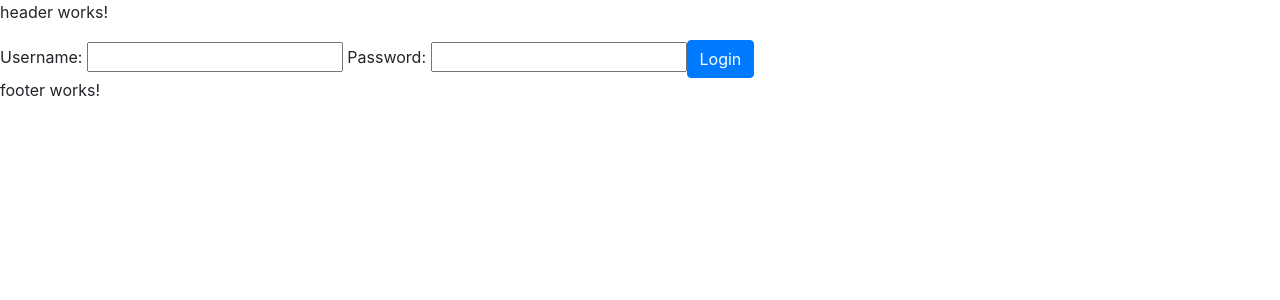
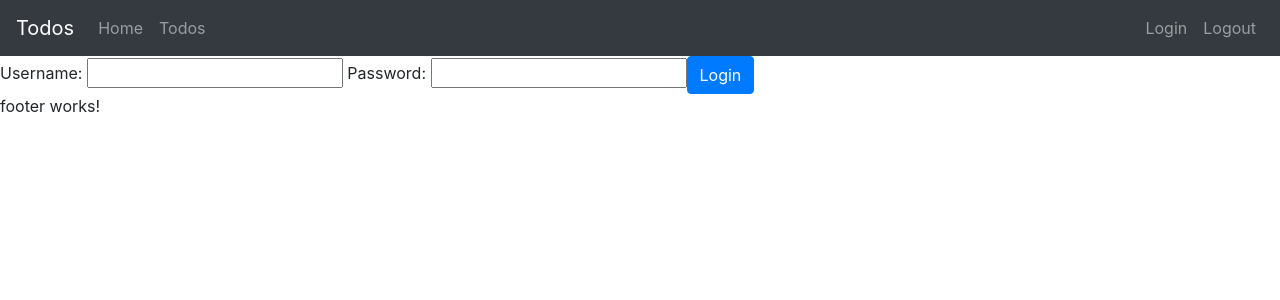
Before and after one commit to MarijaStanic/tasks-auth-jwt-ui, an Angular app: page / in a window 1280 px wide. Shown: the top 300 px of the page. Built offline with nearby package versions, Linux system fonts and the light colour scheme.

Commit message:
Style header

```diff
--- a/src/app/header/header.component.html
+++ b/src/app/header/header.component.html
@@ -1 +1,15 @@
-<p>header works!</p>
+<header>
+    <nav class="navbar navbar-expand-md navbar-dark bg-dark">
+        <div><a href="" class="navbar-brand">Todos</a></div>
+
+        <ul class="navbar-nav">
+            <li><a routerLink="welcome/Hello" class="nav-link">Home</a></li>
+            <li><a routerLink="/todos" class="nav-link">Todos</a></li>
+        </ul>
+
+        <ul class="navbar-nav navbar-collapse justify-content-end">
+            <li><a routerLink="/login" class="nav-link">Login</a></li>
+            <li><a routerLink="/logout" class="nav-link">Logout</a></li>
+        </ul>
+    </nav>
+</header>
```
